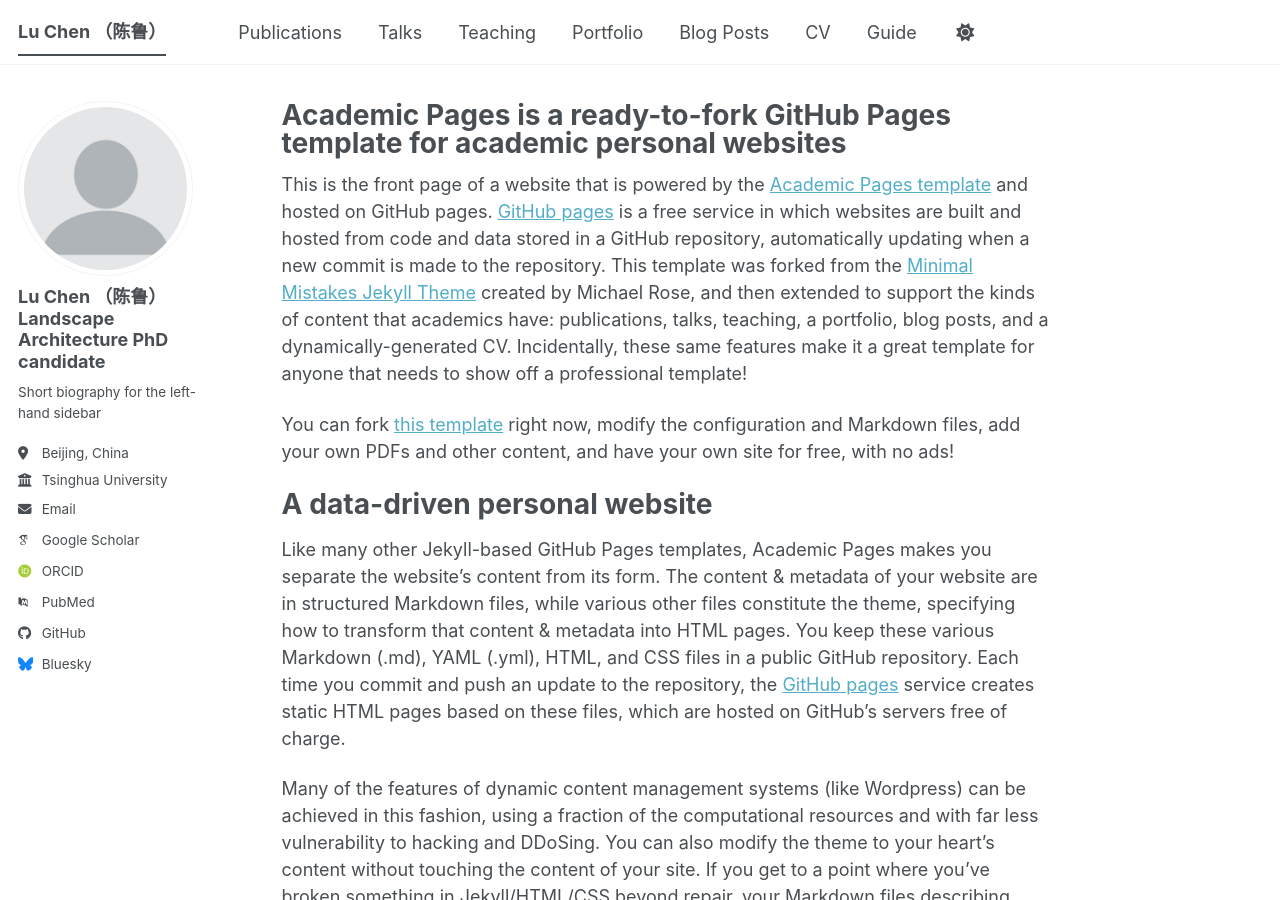
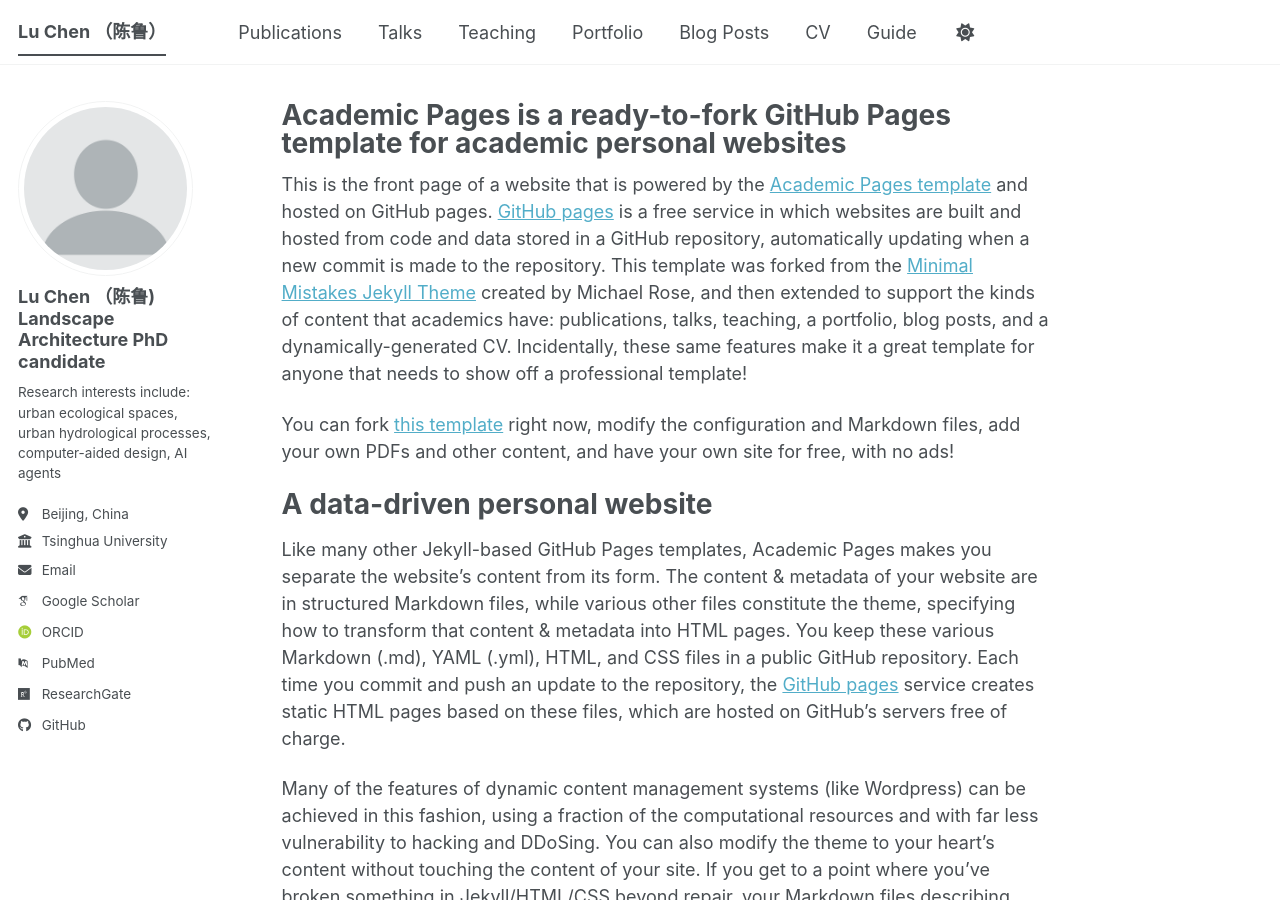
Before and after one commit to chenlubenren/Lu-Chen-s-personal-academic-page, a Jekyll site: the page built from _pages/about.md, in a window 1280 px wide and 900 px high. Built offline with Jekyll 4.4.1, drawn with Linux system fonts in a browser that asks for light colours; some web fonts are replaced; a script bundle is joined from its source files by our own code; library files that are not in the unit come from our copies.

Commit message:
Update _config.yml

```diff
--- a/_config.yml
+++ b/_config.yml
@@ -24,26 +24,20 @@
 author:
   # Biographic information
   avatar           : "profile.png"
-  name             : "Lu Chen （陈鲁）\n Landscape Architecture PhD candidate "
+  name             : "Lu Chen （陈鲁)<br>Landscape Architecture PhD candidate "
   pronouns         : # example: "she/her"
-  bio              : "Short biography for the left-hand sidebar"
+  bio              : "Research interests include:<br>urban ecological spaces, urban hydrological processes,<br>computer-aided design, AI agents"
   location         : "Beijing, China"
   employer         : "Tsinghua University"
   uri              : # URL
   email            : "chenlu24@mails.tsinghua.edu.cn"
 
   # Academic websites
-  academia         : # URL
-  arxiv            : # URL - Update with the correct link to your profile
+
   googlescholar    : "https://scholar.google.com/citations?user=qFoCG6IAAAAJ&hl=zh-CN"
-  inspire-hep      : # URL
-  impactstory      : # URL
   orcid            : "https://orcid.org/my-orcid?orcid=0009-0008-5525-5111"
-  semantic         : # URL
-  ssrn             : # URL
   pubmed           : "https://www.ncbi.nlm.nih.gov/pubmed/?term=john+snow"
-  researchgate     : # URL
-  scopus           : # URL
+  researchgate     : ""
   zotero           : # chenlubenren
 
 
@@ -56,9 +50,8 @@
   stackoverflow    : # User number or user number and name (i.e., use "1" or "1/jeff-atwood")
 
   # Social media
-  artstation       : # Username
-  bluesky          : "bsky.app" # Replace this with you Bluesky username
-  facebook         : # Username
+  Bilibili       : "https://space.bilibili.com/355933377?spm_id_from=333.1007.0.0"
+  Rednote         : # Username
   flickr           : # Username
   foursquare       : # Username
   goodreads        : # Username
```
